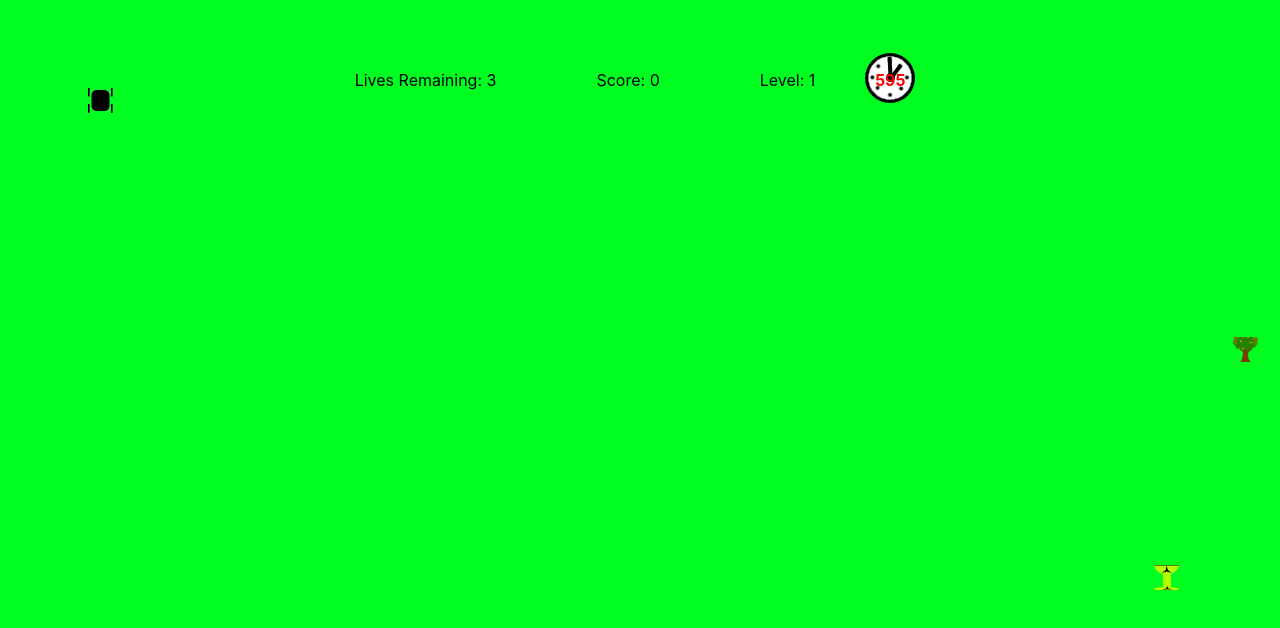
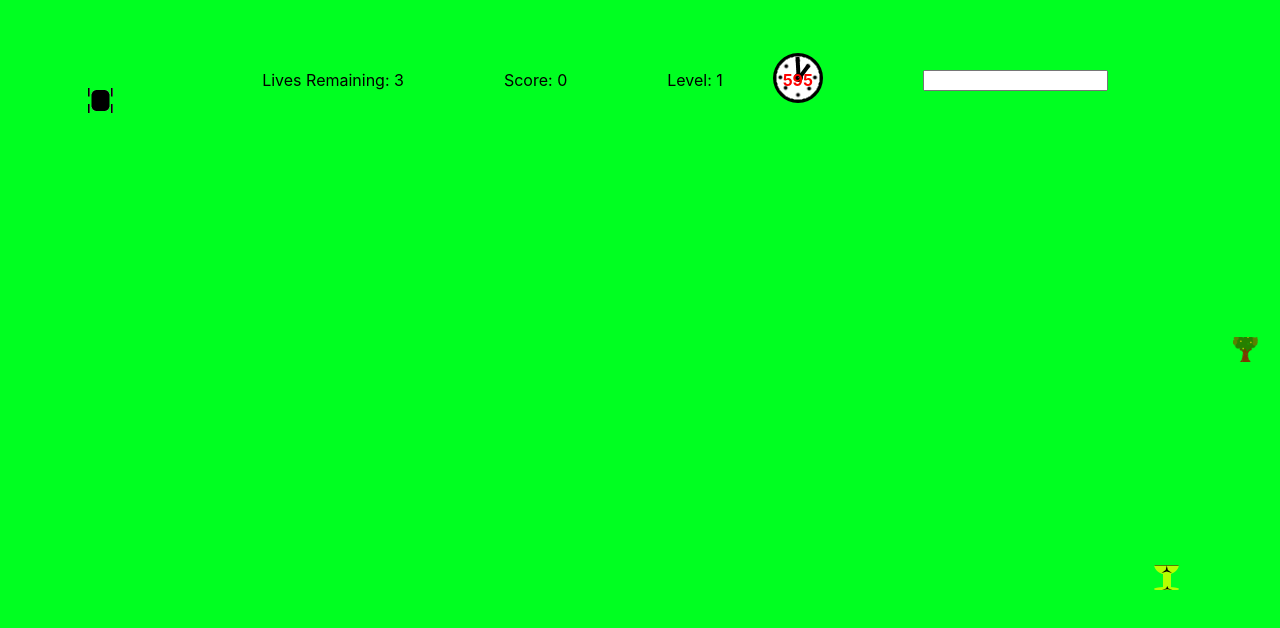
Before and after one commit to pcmichaels/ReactTransAm, a React (Create React App) app: page / in a window 1280 px wide. Shown: the top 628 px of the page. Built offline with nearby package versions, Linux system fonts and the light colour scheme.

Commit message:
Allow player to add name and add high score method

```diff
--- a/src/Components/Game.jsx
+++ b/src/Components/Game.jsx
@@ -34,7 +34,8 @@ class Game extends React.Component {
             score: 0,
             level: 1,
             cupCount: 1,
-            remainingTime: 0
+            remainingTime: 0,
+            username: ''
         };
 
         this.spriteWidth = 25;
@@ -72,6 +73,12 @@ class Game extends React.Component {
             playerMomentum: 0,
             playerVelocityX: 0,
             playerVelocityY: 0
+        });
+    }
+
+    updateUserName(newUserName) {
+        this.setState({
+            username: newUserName
         });
     }
 
@@ -170,6 +177,10 @@ class Game extends React.Component {
         };
     }
 
+    updateHighScore() {
+
+    }
+
     collectedCup(key) {
         this.setState({
             score: this.state.score + 1
@@ -238,6 +249,10 @@ class Game extends React.Component {
         this.setState({
             playerRotation: this.state.playerRotation + direction
         });
+    }
+
+    onChangeUsername(e) {
+        this.updateUserName(e.target.value);
     }
 
     onKeyDown(e) {
@@ -384,7 +399,9 @@ class Game extends React.Component {
                 Message={this.state.message}
                 Score={this.state.score}
                 RemainingTime={this.state.remainingTime}
-                Level={this.state.level} />
+                Level={this.state.level}
+                Username={this.state.username}
+                onChangeUsername={this.onChangeUsername.bind(this)} />
 
             <Background backgroundImage={backgroundImg}
                 windowWidth={this.state.windowWidth}
--- a/src/Components/GameStatus.jsx
+++ b/src/Components/GameStatus.jsx
@@ -58,6 +58,11 @@ function GameStatus(props) {
             <label style={labelStyle}>
                 {props.Message}
             </label>
+
+            <div style={containerStyle}>
+                <input type='text' value={props.Username}
+                    onChange={props.onChangeUsername} />
+            </div>
         </div>
     );
 }
```
